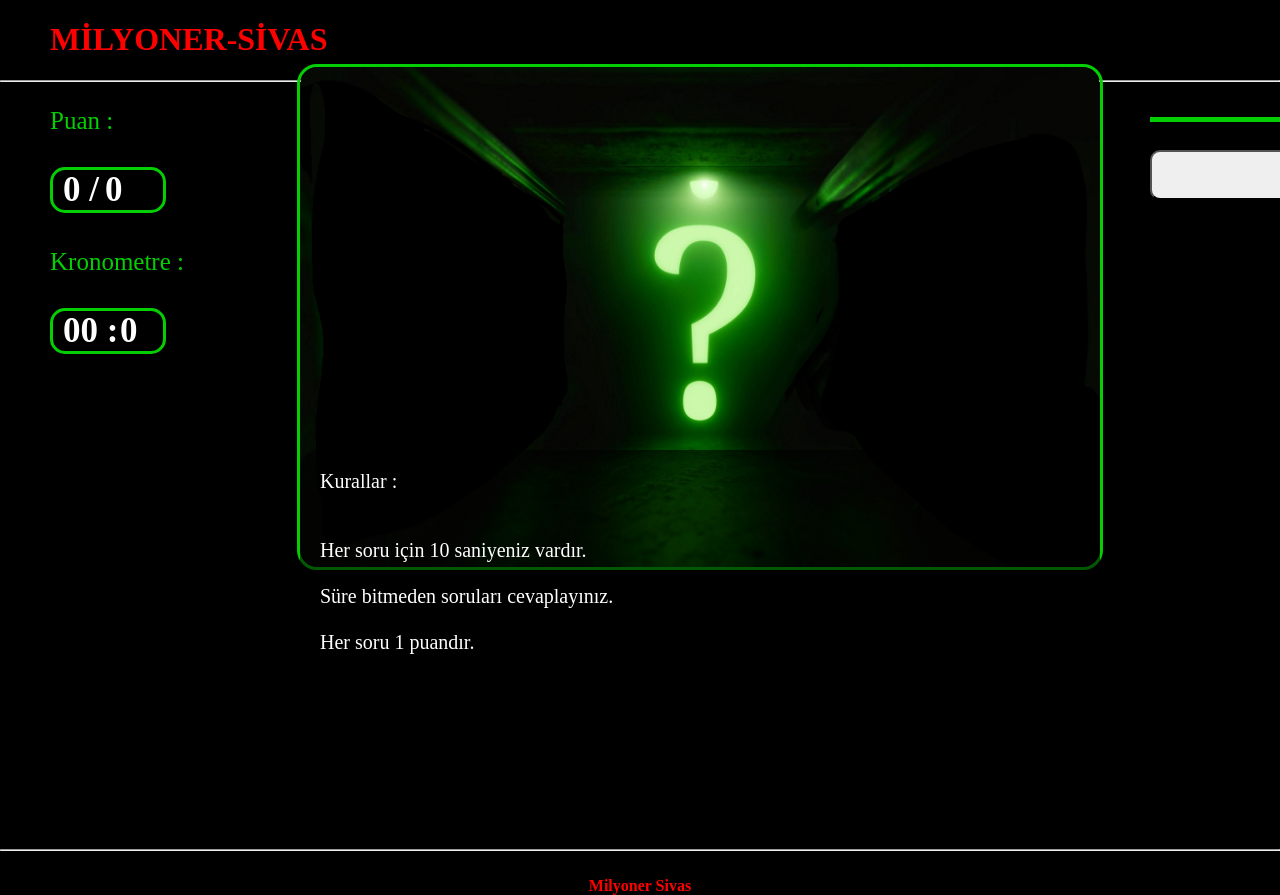
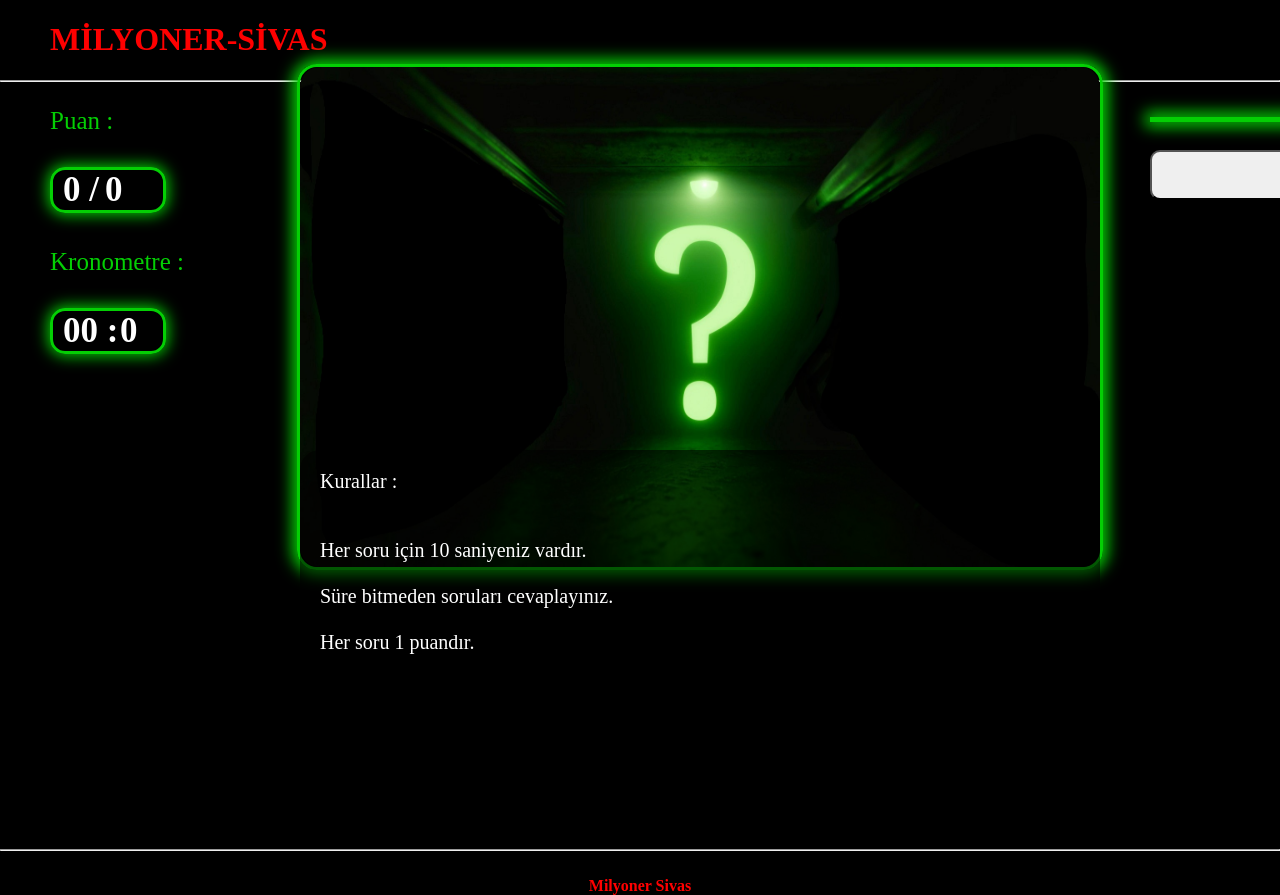
Before and after one commit to yusufft/Odev8.bilgi.yar-smasi, a plain HTML site: page index.html in a window 1280 px wide. Shown: the top 895 px of the page. Drawn offline with Linux system fonts and the light colour scheme; a script that the page names is missing.

Commit message:
Update style.css

```diff
--- a/style.css
+++ b/style.css
@@ -30,6 +30,7 @@ h1{
 
 #dogruSoru{
     border: solid rgb(4, 207, 4);
+    box-shadow: 0 0 15px 2px rgb(4, 207, 4);
     border-radius: 15px;
     padding-left: 10px;
     color: white;
@@ -62,6 +63,7 @@ h1{
     left: 297px;
     border-radius: 20px;
     border: solid rgb(4, 207, 4);;
+    box-shadow: 0 0 15px 5px rgb(4, 207, 4);
 }
 #resim{
     width: 800px;
@@ -94,6 +96,7 @@ h1{
     background-color: rgb(4, 207, 4);
     border: none;
     height: 5px;
+    box-shadow: 0 0 15px 5px rgb(4, 207, 4);
 }
 #alt_cizgi{
     position: relative;
```
